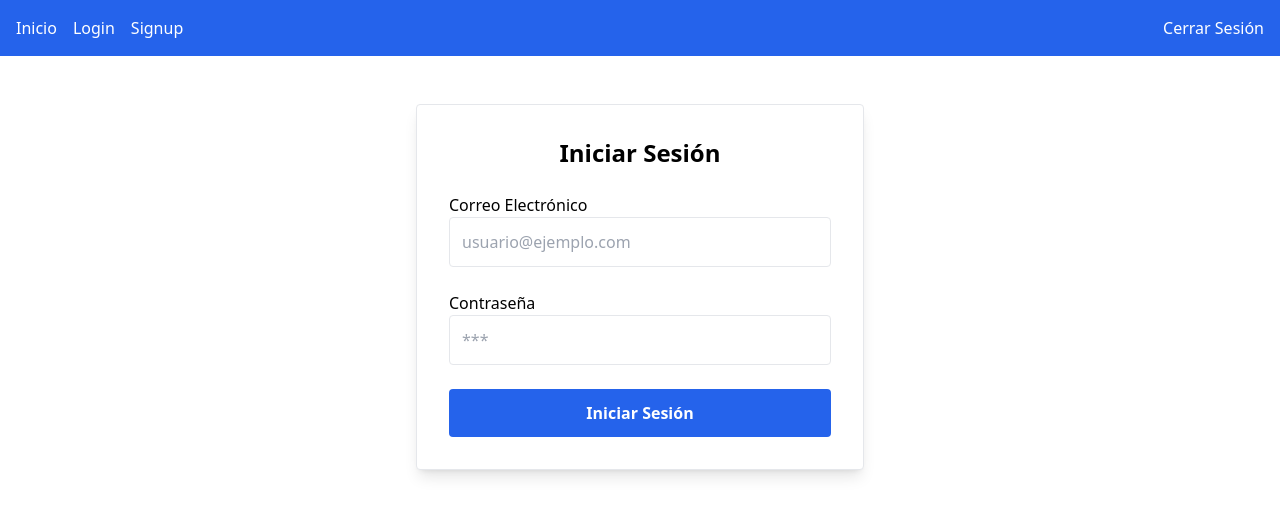
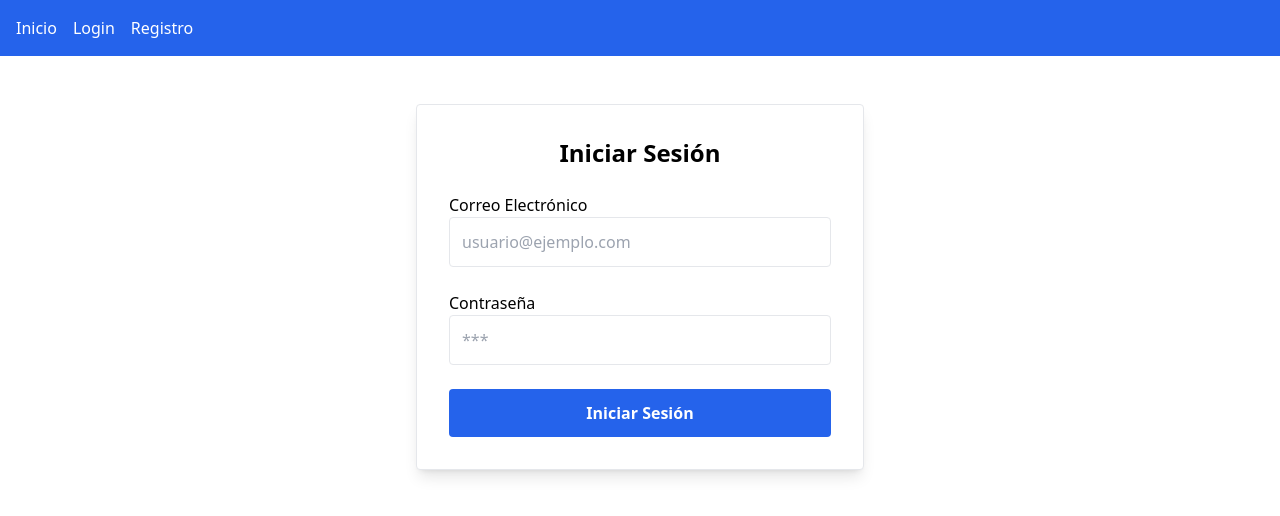
Before and after one commit to AlanMV0408/Intro_React, a React (Vite) app in the folder React_Router/: page /login in a window 1280 px wide. Shown: the top 516 px of the page. Built offline with nearby package versions, Linux system fonts and the light colour scheme.

Commit message:
⭐Renderizado condicional

```diff
--- a/React_Router/src/components/Navbar.jsx
+++ b/React_Router/src/components/Navbar.jsx
@@ -1,19 +1,31 @@
-import { Link } from "react-router-dom";
+import { Link } from 'react-router-dom';
 
-const Navbar = () => {
+// Navbar recibe el usuario actual y la función para actualizarlo como props
+const Navbar = ({user, setUser}) => {
     return (
+        //contenedor principal de la barre de navagación
      <nav className="bg-blue-600 text-white p-4 flex justify-between">
         <div className="space-x-4">
             <Link to="/">Inicio</Link>
-                <Link to="/login">Login</Link>
-                <Link to="/signup">Signup</Link>
+            {/* solo se muestran estos links si el usuario NO está autenticado  */}
+            {!user && <Link to="/login">Login</Link>}
+            {!user && <Link to="/signup">Registro</Link>}
         </div>
-            <button>
+          {/* si el usuario está autenticado, muestra botón para cerrar sesión */}
+          {user && (
+            <button
+            onClick={() => {
+                //Elimina al usuario de mi localStorage
+                localStorage.removeItem("user");
+                //Actualiza el estado del usuario a null (sesión cerrada)
+                setUser(null);
+            }}
+            >
             Cerrar Sesión
         </button>
+          )}
      </nav>
     )
-
 }
 
 export default Navbar;
```
Lines whose indentation alone changed are shown as unchanged.
